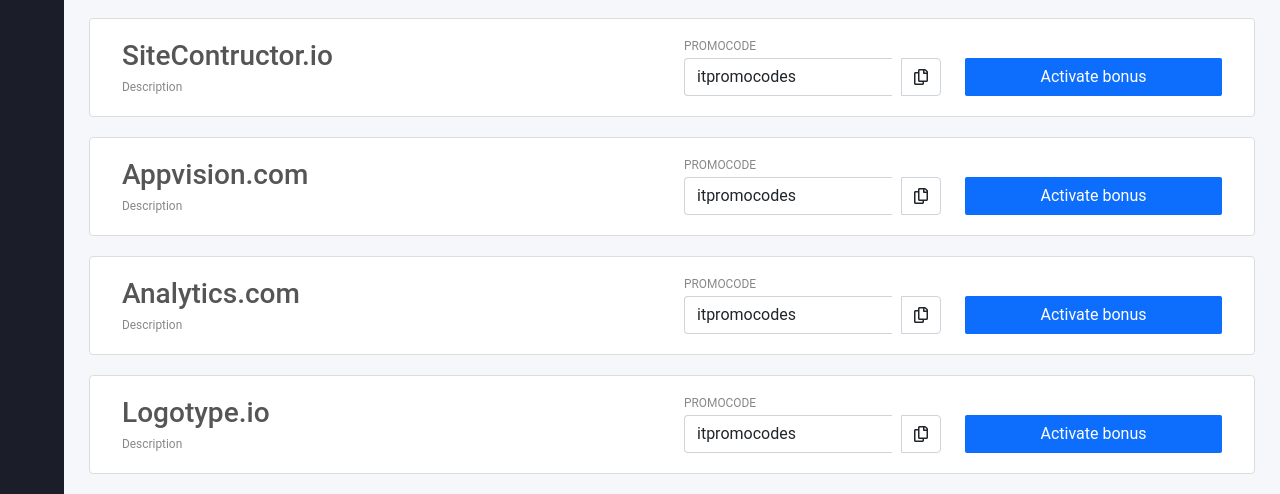
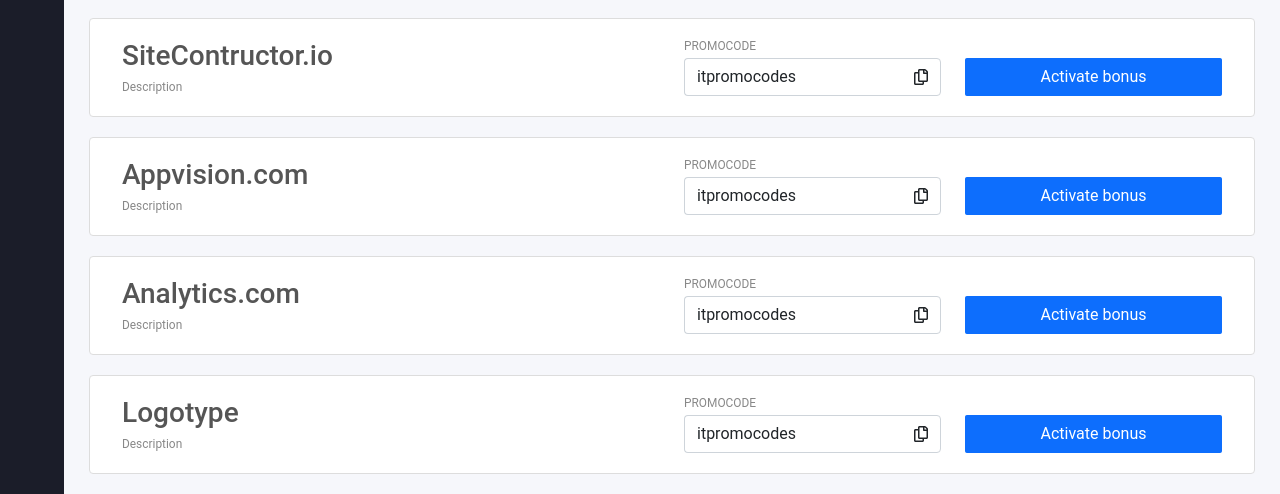
Before and after one commit to ushawadhwani/clip-board-test, a React (Create React App) app in the folder frontend-prototype/: page / in a window 1280 px wide. Shown: the part 220-714 px from the top of the page. Built offline with nearby package versions, Linux system fonts and the light colour scheme; what react-material-toast would draw is missing.

Commit message:
small updates

```diff
--- a/frontend-prototype/src/assets/css/style.css
+++ b/frontend-prototype/src/assets/css/style.css
@@ -66,8 +66,8 @@
 input[type="submit"] {
   -webkit-appearance: none;
   outline: none;
-  margin-right: 10px;
 }
+
 input:focus,
 textarea:focus {
   outline: none;
--- a/frontend-prototype/src/assets/json/listData.json
+++ b/frontend-prototype/src/assets/json/listData.json
@@ -5,7 +5,7 @@
 {"name":"SiteContructor.io" ,"promocode":"itpromocodes", "description":"Description"},
 {"name":"Appvision.com" ,"promocode":"itpromocodes", "description":"Description"},
 {"name":"Analytics.com" ,"promocode":"itpromocodes", "description":"Description"},
-{"name":"Logotype.io" ,"promocode":"itpromocodes", "description":"Description"}
+{"name":"Logotype" ,"promocode":"itpromocodes", "description":"Description"}
     ]
 
 }
--- a/frontend-prototype/src/components/SearchBar.js
+++ b/frontend-prototype/src/components/SearchBar.js
@@ -14,6 +14,7 @@
             type="text"
             class="form-control"
             onChange={handleFilterChange}
+            style={{ "margin-right": "10px" }}
           />
           <button class="btn btn-light" onClick={() => props.resetFilter()}>
             Reset
```
